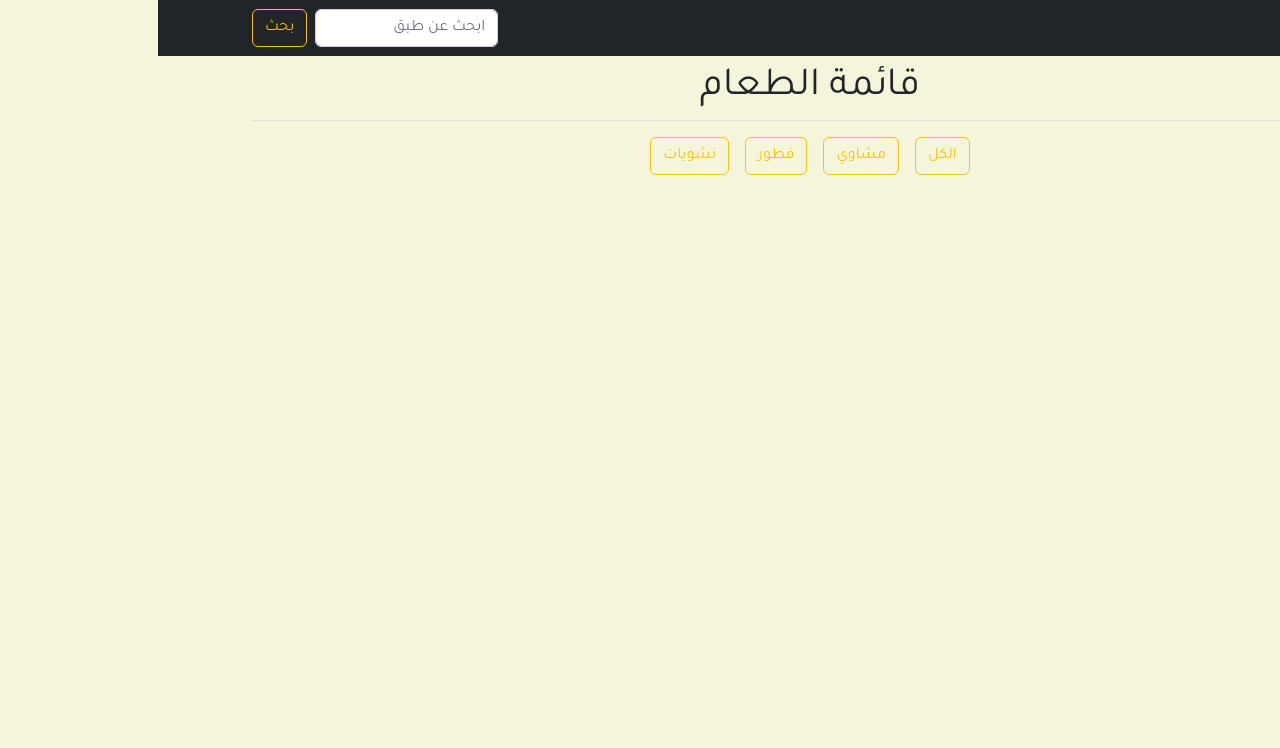
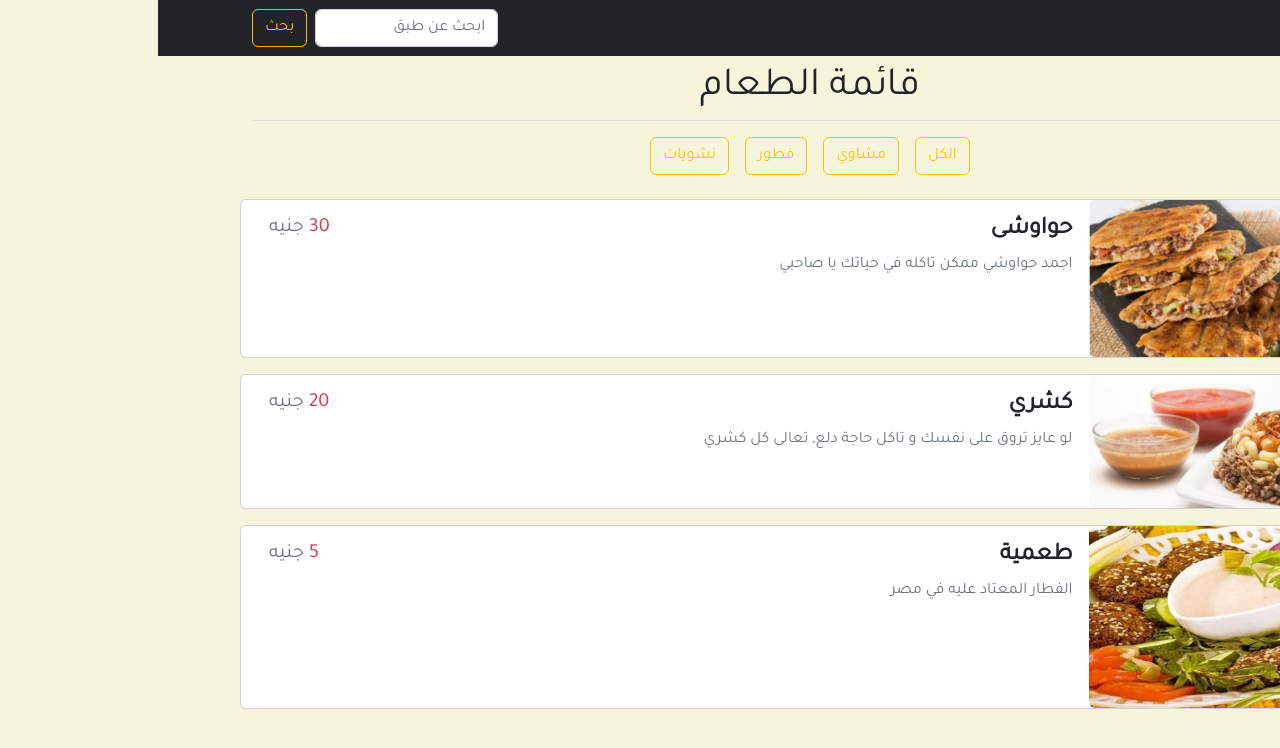
Before and after one commit to AdhamMagdyA/RestaurantMenu, a React (Create React App) app: page / in a window 1280 px wide. Shown: the top 748 px of the page. Built offline with nearby package versions, Linux system fonts and the light colour scheme.

Commit message:
loading data in a menu list component

```diff
--- a/src/App.js
+++ b/src/App.js
@@ -3,15 +3,20 @@ import "bootstrap/dist/css/bootstrap.min.css";
 import NavBar from "./components/navbar";
 import Header from "./components/header";
 import Tags from "./components/tags";
-import MealCard from "./components/mealCard";
+import MenuList from "./components/menu_list";
+import { meals } from "./data";
+import { useState } from "react";
 
 function App() {
+  const [mealsData, setMealsData] = useState(meals);
+
   return (
     <div className="App">
       <NavBar />
       <Container>
         <Header />
         <Tags />
+        <MenuList meals={mealsData} />
       </Container>
     </div>
   );
--- a/src/components/mealCard.js
+++ b/src/components/mealCard.js
@@ -1,22 +1,20 @@
 import React from "react";
 import { Card } from "react-bootstrap";
 
-function MealCard() {
+function MealCard({ meal }) {
   return (
-    <Card className="d-flex flex-row">
-      <Card.Img variant="start" src="1.png" className="w-25 rounded" />
+    <Card className="d-flex flex-row my-2">
+      <Card.Img variant="start" src={meal.image} className="w-25 rounded" />
       <Card.Body>
         <Card.Title className="d-flex justify-content-between">
           <div style={{ fontWeight: "bold" }} className="fs-4">
-            حواوشى
+            {meal.name}
           </div>
           <div className="text-danger">
-            20 <span className="text-muted">جنيه</span>
+            {meal.price} <span className="text-muted">جنيه</span>
           </div>
         </Card.Title>
-        <Card.Text className="text-muted">
-          اجمد حواوشي ممكن تاكله في حياتك يا صاحبي
-        </Card.Text>
+        <Card.Text className="text-muted">{meal.description}</Card.Text>
       </Card.Body>
     </Card>
   );
--- /dev/null
+++ b/src/components/menu_list.js
@@ -0,0 +1,19 @@
+import React from "react";
+import MealCard from "./mealCard";
+import { Row } from "react-bootstrap";
+
+function MenuList({ meals }) {
+  return (
+    <Row>
+      {meals.length === 0 ? (
+        <div className="text-center text-muted fs-3 my-5">
+          لا يوجد وجبات متاحة
+        </div>
+      ) : (
+        meals.map((meal) => <MealCard key={meal.id} meal={meal} />)
+      )}
+    </Row>
+  );
+}
+
+export default MenuList;
--- /dev/null
+++ b/src/data.js
@@ -0,0 +1,26 @@
+export const meals = [
+  {
+    id: Math.random(),
+    name: "حواوشى",
+    price: 30,
+    description: "اجمد حواوشي ممكن تاكله في حياتك يا صاحبي",
+    image: "1.png",
+    tag: "غداء",
+  },
+  {
+    id: Math.random(),
+    name: "كشري",
+    price: 20,
+    description: "لو عايز تروق على نفسك و تاكل حاجة دلع, تعالى كل كشري",
+    image: "2.jpg",
+    tag: "غداء",
+  },
+  {
+    id: Math.random(),
+    name: "طعمية",
+    price: 5,
+    description: "الفطار المعتاد عليه في مصر",
+    image: "3.jpg",
+    tag: "فطار",
+  },
+];
```
